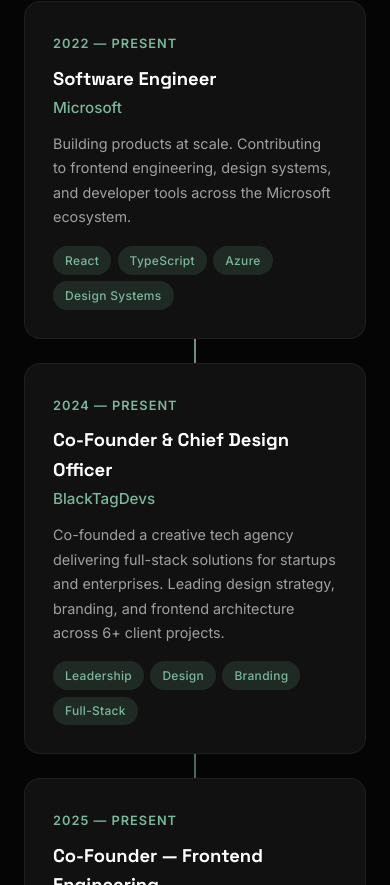
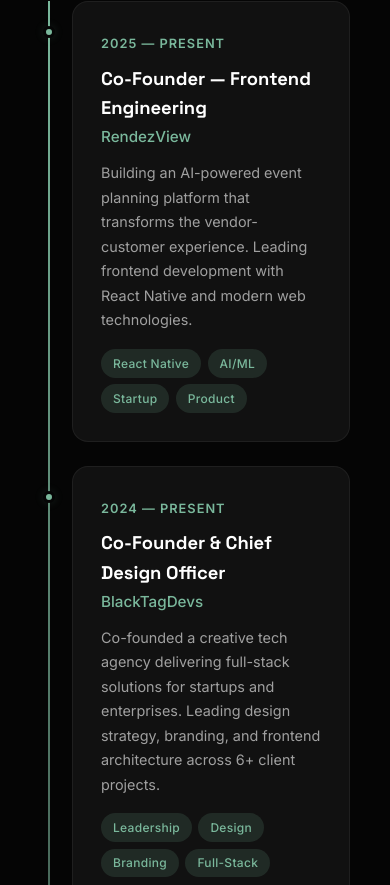
Before and after one commit to Jamar-Mitchell/jamar-portfolio, a React (Vite) app: page / in a window 390 px wide. Shown: the part 2519-3404 px from the top of the page. Built offline with nearby package versions, Linux system fonts and the light colour scheme.

Commit message:
mobile: project avatars, experience reorder, rendezview avatar fix

```diff
--- a/src/App.css
+++ b/src/App.css
@@ -662,34 +662,47 @@
   position: relative;
   display: flex;
   flex-direction: column;
-  align-items: center;
+  align-items: flex-start;
   gap: 1.5rem;
   margin-top: 2rem;
+  padding: 0 1rem;
 }
 
 .exp-mobile::before {
   content: "";
   position: absolute;
-  left: 50%;
+  left: 1.5rem;
   top: 0;
   bottom: 0;
   width: 2px;
   background: linear-gradient(to bottom, var(--accent), var(--border));
-  transform: translateX(-50%);
   z-index: 0;
 }
 
 .exp-mobile__card {
   position: relative;
   z-index: 1;
-  width: 100%;
-  max-width: 500px;
+  width: calc(100% - 2rem);
+  margin-left: 2rem;
   background: var(--bg-card);
   border: 1px solid var(--border);
   border-radius: 16px;
   padding: 1.75rem;
   text-align: left;
   transition: all var(--transition-base);
+}
+
+.exp-mobile__dot {
+  position: absolute;
+  left: -1.87rem;
+  top: 1.5rem;
+  width: 12px;
+  height: 12px;
+  background: var(--accent);
+  border: 3px solid var(--bg-primary);
+  border-radius: 50%;
+  z-index: 2;
+  box-shadow: 0 0 10px var(--accent-glow);
 }
 
 /* ============================================
@@ -875,8 +888,11 @@
 .project-card__header {
   display: flex;
   align-items: center;
-  justify-content: space-between;
   margin-bottom: 0.75rem;
+}
+
+.project-card__avatar {
+  display: none;
 }
 
 .project-card__title {
@@ -938,14 +954,64 @@
 @media (max-width: 768px) {
   .projects__grid {
     grid-template-columns: 1fr;
+    gap: 1.25rem;
   }
   .project-card {
     grid-template-columns: 1fr;
     height: auto;
   }
   .project-card__image {
-    height: 150px;
-    order: -1;
+    display: none;
+  }
+  .project-card__body {
+    padding: 1.25rem;
+  }
+  .project-card__header {
+    display: flex;
+    align-items: center;
+    gap: 0.6rem;
+    margin-bottom: 0.5rem;
+  }
+  .project-card__header > div {
+    display: flex;
+    flex-direction: column;
+    gap: 0.1rem;
+  }
+  .project-card__avatar {
+    display: flex;
+    width: 50px;
+    height: 50px;
+    border-radius: 10px;
+    overflow: hidden;
+    flex-shrink: 0;
+    background: var(--bg-card-hover);
+  }
+  .project-card__avatar img {
+    width: 100%;
+    height: 100%;
+    object-fit: contain;
+    padding: 4px;
+  }
+  .project-card__avatar--cover img {
+    object-fit: cover;
+    padding: 0;
+  }
+  .project-card__avatar--fill img {
+    object-fit: contain;
+    padding: 8px;
+  }
+  .project-card__avatar--zoom img {
+    transform: scale(1.5);
+  }
+  .project-card__metrics {
+    display: none;
+  }
+  .project-card__desc {
+    font-size: 0.8rem;
+  }
+  .project-card__link {
+    font-size: 0.7rem;
+    align-self: flex-end;
   }
   .project-card__body {
     padding: 1.25rem;
--- a/src/components/Experience.jsx
+++ b/src/components/Experience.jsx
@@ -56,6 +56,7 @@ function MobileExperienceCard({ item }) {
       animate={inView ? { opacity: 1, y: 0 } : {}}
       transition={{ duration: 0.5 }}
     >
+      <div className="exp-mobile__dot" />
       <span className="timeline__period">{item.period}</span>
       <h3 className="timeline__role">{item.role}</h3>
       <h4 className="timeline__company">{item.company}</h4>
--- a/src/components/Projects.jsx
+++ b/src/components/Projects.jsx
@@ -30,10 +30,17 @@ export default function Projects() {
             >
               <div className="project-card__body">
                 <div className="project-card__header">
-                  <h3 className="project-card__title">{project.title}</h3>
-                  <span className="project-card__category">
-                    {project.category}
-                  </span>
+                  <div
+                    className={`project-card__avatar${project.imageFit === "cover" ? " project-card__avatar--cover" : ""}${project.avatarFill ? " project-card__avatar--fill" : ""}${project.avatarZoom ? " project-card__avatar--zoom" : ""}`}
+                  >
+                    <img src={project.image} alt={project.title} />
+                  </div>
+                  <div>
+                    <h3 className="project-card__title">{project.title}</h3>
+                    <span className="project-card__category">
+                      {project.category}
+                    </span>
+                  </div>
                 </div>
 
                 <p className="project-card__desc">{project.description}</p>
--- a/src/data/experience.js
+++ b/src/data/experience.js
@@ -1,12 +1,12 @@
 const experience = [
   {
-    id: 1,
-    role: "Software Engineer",
-    company: "Microsoft",
-    period: "2022 — Present",
+    id: 3,
+    role: "Co-Founder — Frontend Engineering",
+    company: "RendezView",
+    period: "2025 — Present",
     description:
-      "Building products at scale. Contributing to frontend engineering, design systems, and developer tools across the Microsoft ecosystem.",
-    tags: ["React", "TypeScript", "Azure", "Design Systems"],
+      "Building an AI-powered event planning platform that transforms the vendor-customer experience. Leading frontend development with React Native and modern web technologies.",
+    tags: ["React Native", "AI/ML", "Startup", "Product"],
   },
   {
     id: 2,
@@ -18,13 +18,13 @@ const experience = [
     tags: ["Leadership", "Design", "Branding", "Full-Stack"],
   },
   {
-    id: 3,
-    role: "Co-Founder — Frontend Engineering",
-    company: "RendezView",
-    period: "2025 — Present",
+    id: 1,
+    role: "Software Engineer",
+    company: "Microsoft",
+    period: "2022 — Present",
     description:
-      "Building an AI-powered event planning platform that transforms the vendor-customer experience. Leading frontend development with React Native and modern web technologies.",
-    tags: ["React Native", "AI/ML", "Startup", "Product"],
+      "Building products at scale. Contributing to frontend engineering, design systems, and developer tools across the Microsoft ecosystem.",
+    tags: ["React", "TypeScript", "Azure", "Design Systems"],
   },
   {
     id: 4,
--- a/src/data/projects.js
+++ b/src/data/projects.js
@@ -6,6 +6,18 @@ import dbImg from "../assets/drunkenbee.webp";
 import rvLogo from "../assets/rendezview-text-logo.svg";
 
 const projects = [
+  {
+    id: 6,
+    title: "RendezView",
+    description:
+      "AI-powered event planning platform designed to improve vendor conversion rates through intelligent recommendations.",
+    category: "AI Platform",
+    tags: ["AI/ML", "Event Planning", "Recommendations"],
+    metrics: ["40% User Interest", "$100K+ Potential", "25% Conversion Boost"],
+    image: rvLogo,
+    avatarFill: true,
+    link: "https://rendezview.app",
+  },
   {
     id: 1,
     title: "Holm",
@@ -39,6 +51,7 @@ const projects = [
     tags: ["E-Commerce", "Marketplace", "HBCU", "Community"],
     metrics: ["HBCU Entrepreneurs", "Digital Marketplace", "Cultural Commerce"],
     image: hbcuImg,
+    avatarZoom: true,
     link: "https://www.hbcumade.app/",
   },
   {
@@ -63,17 +76,6 @@ const projects = [
     image: dbImg,
     link: "https://drunkenbeegame.com/",
   },
-  {
-    id: 6,
-    title: "RendezView",
-    description:
-      "AI-powered event planning platform designed to improve vendor conversion rates through intelligent recommendations.",
-    category: "AI Platform",
-    tags: ["AI/ML", "Event Planning", "Recommendations"],
-    metrics: ["40% User Interest", "$100K+ Potential", "25% Conversion Boost"],
-    image: rvLogo,
-    link: "https://rendezview.app",
-  },
 ];
 
 export default projects;
```
Also changed, not shown: index.html (+24 -6 lines).
